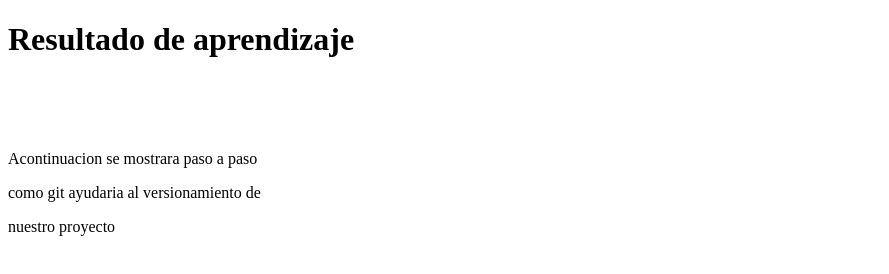
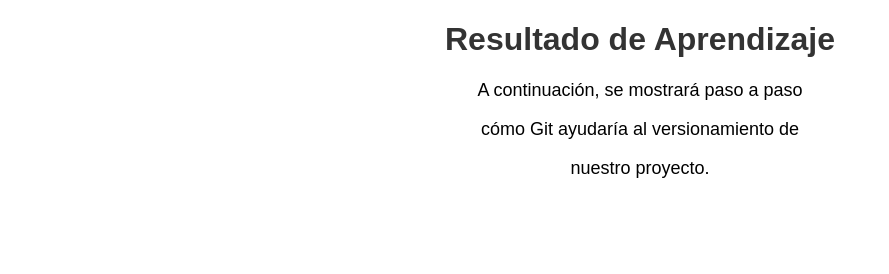
Before and after one commit to fernandodelgado26/RA_U2_DWI, a plain HTML site: page index.html in a window 1280 px wide. Shown: the whole page, without its empty margins (0-889 px from the left). Drawn offline with Linux system fonts and the light colour scheme.

Commit message:
Agregando index.html modificado

```diff
--- a/index.html
+++ b/index.html
@@ -1,17 +1,27 @@
 <!DOCTYPE html>
-<html lang="en">
+<html lang="es">
 <head>
     <meta charset="UTF-8">
     <meta name="viewport" content="width=device-width, initial-scale=1.0">
     <title>RA_U2</title>
+    <style>
+        body {
+            font-family: Arial, sans-serif;
+            text-align: center;
+            margin: 20px;
+        }
+        h1 {
+            color: #333;
+        }
+        p {
+            font-size: 18px;
+        }
+    </style>
 </head>
 <body>
-    <h1>Resultado de aprendizaje</h1>
-    <br>
-    <br>
-    <br>
-    <p>Acontinuacion se mostrara paso a paso</p>
-    <p>como git ayudaria al versionamiento de</p>
-    <p>nuestro proyecto</p>
+    <h1>Resultado de Aprendizaje</h1>
+    <p>A continuación, se mostrará paso a paso</p>
+    <p>cómo Git ayudaría al versionamiento de</p>
+    <p>nuestro proyecto.</p>
 </body>
 </html>
```
